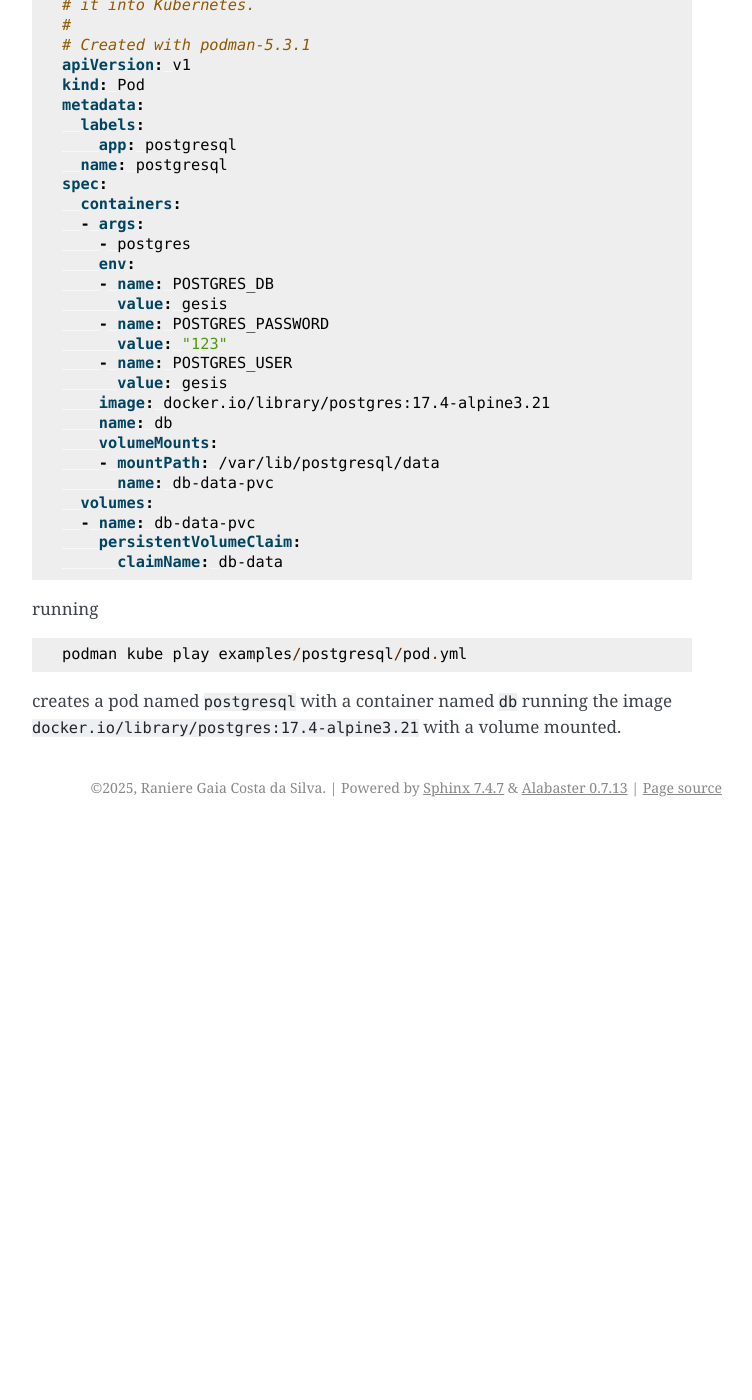
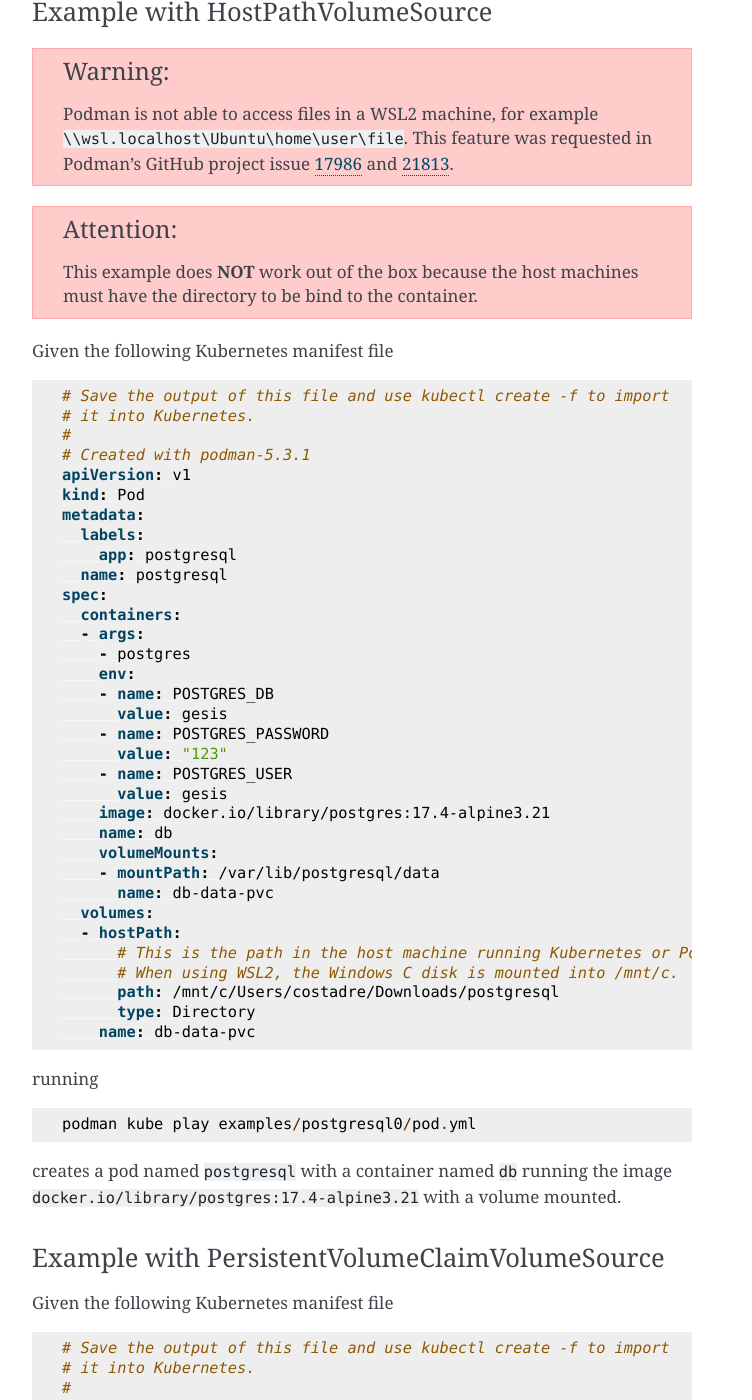
Before and after one commit to rgaiacs/rse-podman-tutorial, a Sphinx documentation site: the page built from source/k8s-volume.rst, in a window 1280 px wide and 1400 px high, scrolled down 2716 px. Shown: the whole window, without its empty margins (388-1140 px from the left). Built offline with Sphinx 7.4.7, drawn with Linux system fonts in a browser that asks for light colours; before the commit the page ends 3543 px from its top, so only the background shows below that; some of the changed text lies outside the part shown.

Commit message:
Exploring volumes

```diff
--- /dev/null
+++ b/source/examples/postgresql0/pod.yml
@@ -0,0 +1,33 @@
+# Save the output of this file and use kubectl create -f to import
+# it into Kubernetes.
+#
+# Created with podman-5.3.1
+apiVersion: v1
+kind: Pod
+metadata:
+  labels:
+    app: postgresql
+  name: postgresql
+spec:
+  containers:
+  - args:
+    - postgres
+    env:
+    - name: POSTGRES_DB
+      value: gesis
+    - name: POSTGRES_PASSWORD
+      value: "123"
+    - name: POSTGRES_USER
+      value: gesis
+    image: docker.io/library/postgres:17.4-alpine3.21
+    name: db
+    volumeMounts:
+    - mountPath: /var/lib/postgresql/data
+      name: db-data-pvc
+  volumes:
+  - hostPath:
+      # This is the path in the host machine running Kubernetes or Podman.
+      # When using WSL2, the Windows C disk is mounted into /mnt/c.
+      path: /mnt/c/Users/costadre/Downloads/postgresql
+      type: Directory
+    name: db-data-pvc
--- a/source/k8s-volume.rst
+++ b/source/k8s-volume.rst
@@ -25,7 +25,7 @@ Example with HostPathVolumeSource
 
 .. WARNING::
 
-    Podman is not able to access files in a WSL2 machine, for example ``\\wsl.localhost\Ubuntu\home\user\file``. `This feature was requested in Podman's GitHub project. <https://github.com/containers/podman/issues/17986>`_
+    Podman is not able to access files in a WSL2 machine, for example ``\\wsl.localhost\Ubuntu\home\user\file``. This feature was requested in Podman's GitHub project issue `17986 <https://github.com/containers/podman/issues/17986>`_ and `21813 <https://github.com/containers/podman/issues/21813>`_.
 
 .. ATTENTION::
 
@@ -89,16 +89,40 @@ that is expected to return ::
 State Files
 -----------
 
-Example
-^^^^^^^
+This files are, generaly, write by the container. ``PersistentVolumeClaimVolumeSource`` is the preferable option here. ``HostPathVolumeSource`` is also an option can cause problems due file permissions differences with host.
+
+Example with HostPathVolumeSource
+^^^^^^^^^^^^^^^^^^^^^^^^^^^^^^^^^
+
+.. WARNING::
+
+    Podman is not able to access files in a WSL2 machine, for example ``\\wsl.localhost\Ubuntu\home\user\file``. This feature was requested in Podman's GitHub project issue `17986 <https://github.com/containers/podman/issues/17986>`_ and `21813 <https://github.com/containers/podman/issues/21813>`_.
+
+.. ATTENTION::
+
+    This example does **NOT** work out of the box because the host machines must have the directory to be bind to the container.
 
 Given the following Kubernetes manifest file
 
-.. literalinclude:: examples/postgresql/pod.yml
+.. literalinclude:: examples/postgresql0/pod.yml
    :language: yaml
 
 running ::
 
-    podman kube play examples/postgresql/pod.yml
+    podman kube play examples/postgresql0/pod.yml
 
 creates a pod named ``postgresql`` with a container named ``db`` running the image ``docker.io/library/postgres:17.4-alpine3.21`` with a volume mounted.
+
+Example with PersistentVolumeClaimVolumeSource
+^^^^^^^^^^^^^^^^^^^^^^^^^^^^^^^^^^^^^^^^^^^^^^
+
+Given the following Kubernetes manifest file
+
+.. literalinclude:: examples/postgresql1/pod.yml
+   :language: yaml
+
+running ::
+
+    podman kube play examples/postgresql1/pod.yml
+
+creates a pod named ``postgresql`` with a container named ``db`` running the image ``docker.io/library/postgres:17.4-alpine3.21`` with a volume mounted.
```
Also changed, not shown: source/examples/postgresql1/pod.yml (renamed from source/examples/postgresql/pod.yml).
